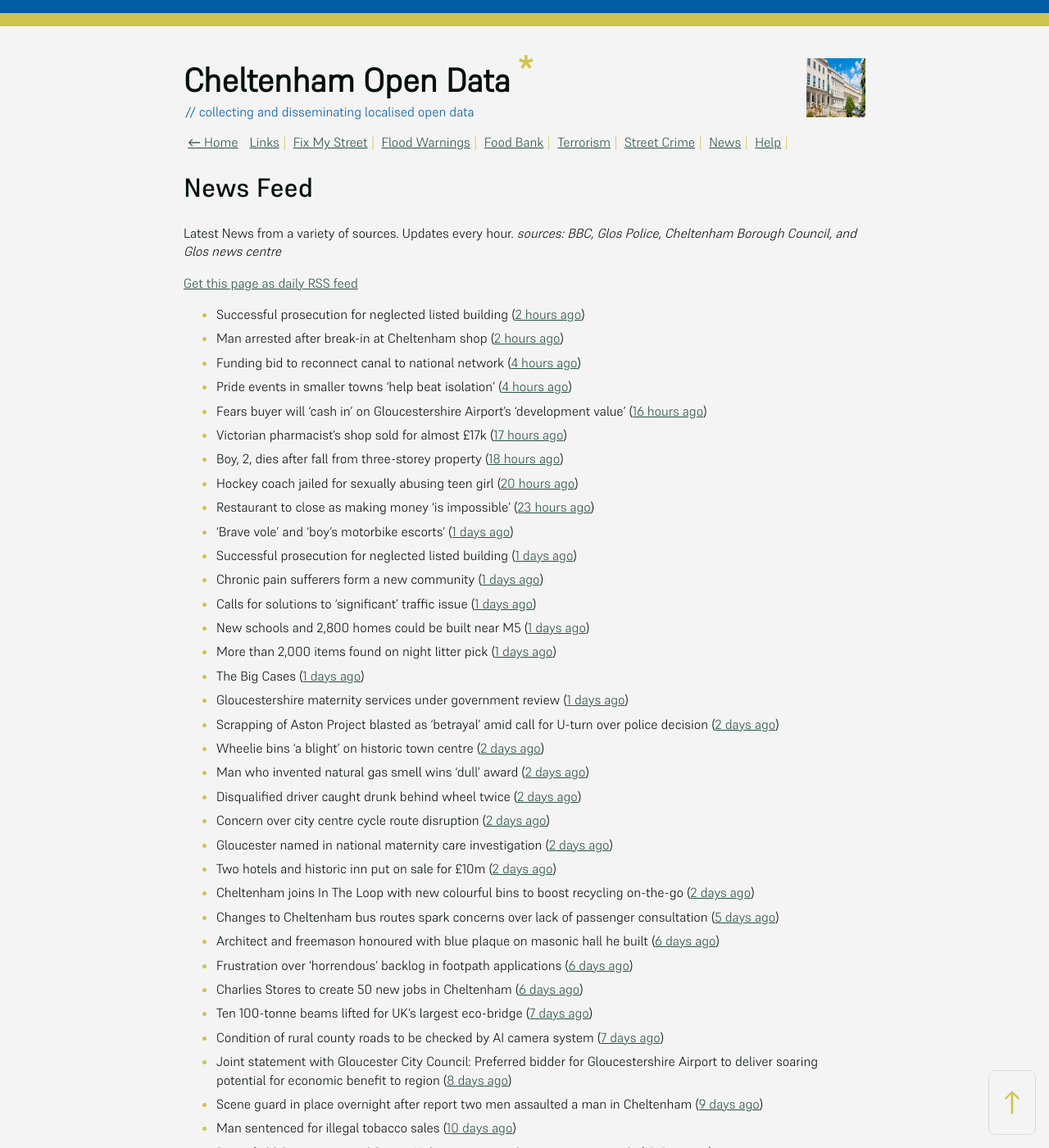
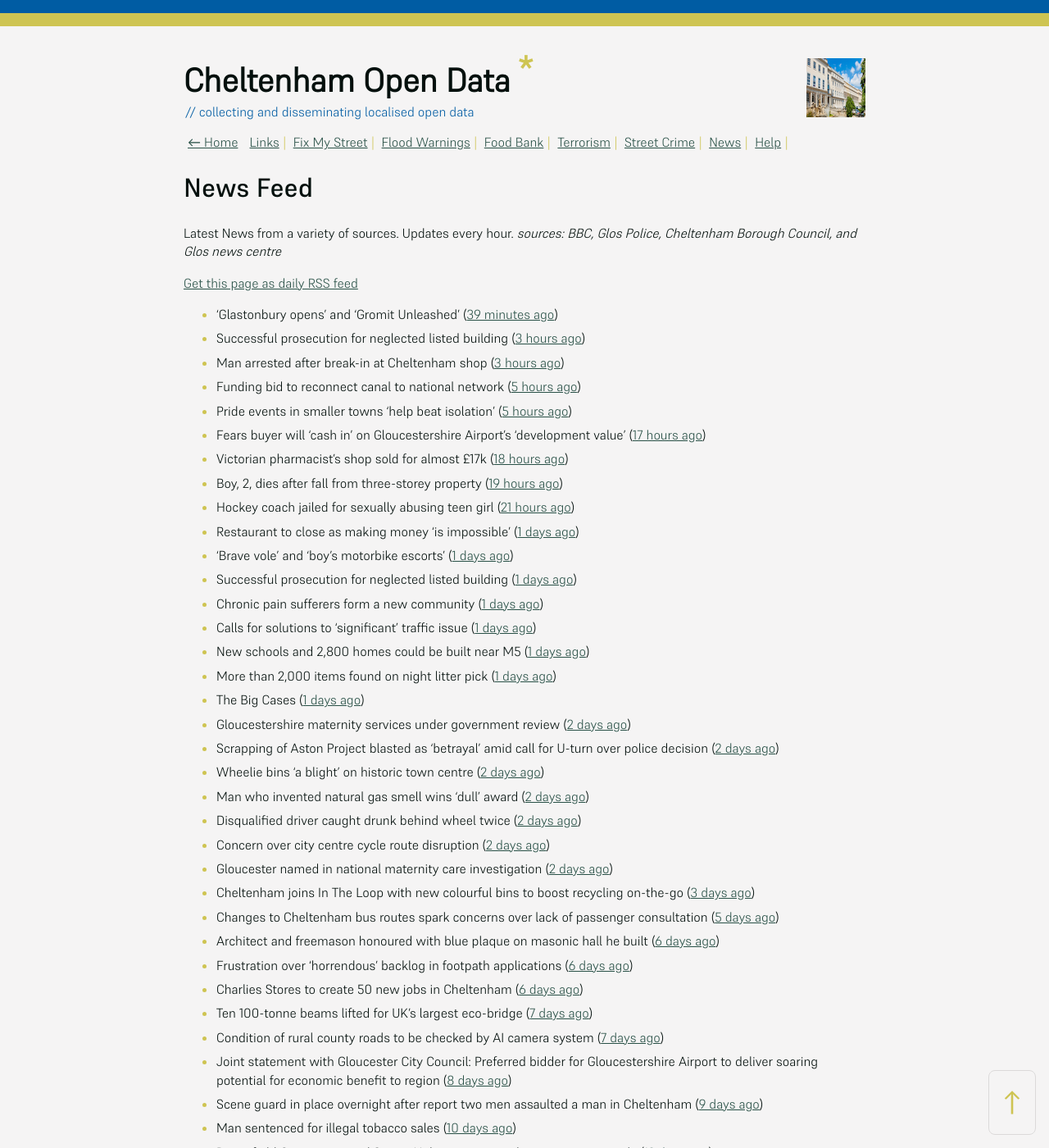
Before and after one commit to mat-0/cheltenham-open-data, a Jekyll site: the page built from _pages/news.md, in a window 1280 px wide and 1400 px high. Shown: the whole window at 82% size. Built offline with Jekyll 4.4.1, drawn with Linux system fonts in a browser that asks for light colours.

Commit message:
Updated 2025-06-26 10:57:58

```diff
--- a/_pages/news.md
+++ b/_pages/news.md
@@ -12,15 +12,16 @@ _sources: BBC, Glos Police, Cheltenham Borough Council, and Glos news centre_
 [Get this page as daily RSS feed](/daily.rss)
 
 <!-- news_marker starts -->
-- Successful prosecution for neglected listed building ([2 hours ago](https://gloucesternewscentre.co.uk/successful-prosecution-for-neglected-listed-building/))
-- Man arrested after break-in at Cheltenham shop ([2 hours ago](https://gloucesternewscentre.co.uk/man-arrested-after-break-in-at-cheltenham-shop/))
-- Funding bid to reconnect canal to national network ([4 hours ago](https://www.bbc.com/news/articles/cgmw1werzneo))
-- Pride events in smaller towns 'help beat isolation' ([4 hours ago](https://www.bbc.com/news/articles/c24v5vqj8dro))
-- Fears buyer will ‘cash in’ on Gloucestershire Airport’s ‘development value’ ([16 hours ago](https://gloucesternewscentre.co.uk/fears-buyer-will-cash-in-on-gloucestershire-airports-development-value/))
-- Victorian pharmacist's shop sold for almost £17k ([17 hours ago](https://www.bbc.com/news/articles/c3w41xw4ygwo))
-- Boy, 2, dies after fall from three-storey property ([18 hours ago](https://www.bbc.com/news/articles/crmvj3p192ko))
-- Hockey coach jailed for sexually abusing teen girl ([20 hours ago](https://www.bbc.com/news/articles/c8rpk5m5en0o))
-- Restaurant to close as making money 'is impossible' ([23 hours ago](https://www.bbc.com/news/articles/c307drj7zvjo))
+- 'Glastonbury opens' and 'Gromit Unleashed' ([39 minutes ago](https://www.bbc.com/news/articles/cx2g8xvd4qdo))
+- Successful prosecution for neglected listed building ([3 hours ago](https://gloucesternewscentre.co.uk/successful-prosecution-for-neglected-listed-building/))
+- Man arrested after break-in at Cheltenham shop ([3 hours ago](https://gloucesternewscentre.co.uk/man-arrested-after-break-in-at-cheltenham-shop/))
+- Funding bid to reconnect canal to national network ([5 hours ago](https://www.bbc.com/news/articles/cgmw1werzneo))
+- Pride events in smaller towns 'help beat isolation' ([5 hours ago](https://www.bbc.com/news/articles/c24v5vqj8dro))
+- Fears buyer will ‘cash in’ on Gloucestershire Airport’s ‘development value’ ([17 hours ago](https://gloucesternewscentre.co.uk/fears-buyer-will-cash-in-on-gloucestershire-airports-development-value/))
+- Victorian pharmacist's shop sold for almost £17k ([18 hours ago](https://www.bbc.com/news/articles/c3w41xw4ygwo))
+- Boy, 2, dies after fall from three-storey property ([19 hours ago](https://www.bbc.com/news/articles/crmvj3p192ko))
+- Hockey coach jailed for sexually abusing teen girl ([21 hours ago](https://www.bbc.com/news/articles/c8rpk5m5en0o))
+- Restaurant to close as making money 'is impossible' ([1 days ago](https://www.bbc.com/news/articles/c307drj7zvjo))
 - 'Brave vole' and 'boy's motorbike escorts' ([1 days ago](https://www.bbc.com/news/articles/cjd23ne3pz3o))
 - Successful prosecution for neglected listed building ([1 days ago](https://www.cheltenham.gov.uk/news/article/3023/successful_prosecution_for_neglected_listed_building))
 - Chronic pain sufferers form a new community ([1 days ago](https://www.bbc.com/news/articles/cp82n1ez6z8o))
@@ -28,15 +29,14 @@ _sources: BBC, Glos Police, Cheltenham Borough Council, and Glos news centre_
 - New schools and 2,800 homes could be built near M5 ([1 days ago](https://www.bbc.com/news/articles/c5y7dlwng0do))
 - More than 2,000 items found on night litter pick ([1 days ago](https://www.bbc.com/news/articles/cpvjmxvzj32o))
 - The Big Cases ([1 days ago](https://www.bbc.co.uk/iplayer/episode/m001z7w2))
-- Gloucestershire maternity services under government review ([1 days ago](https://www.bbc.co.uk/sounds/play/p0ll39jx))
+- Gloucestershire maternity services under government review ([2 days ago](https://www.bbc.co.uk/sounds/play/p0ll39jx))
 - Scrapping of Aston Project blasted as ‘betrayal’ amid call for U-turn over police decision ([2 days ago](https://gloucesternewscentre.co.uk/scrapping-of-aston-project-blasted-as-betrayal-amid-call-for-u-turn-over-police-decision/))
 - Wheelie bins 'a blight' on historic town centre ([2 days ago](https://www.bbc.com/news/articles/cn86y7dq8yeo))
 - Man who invented natural gas smell wins 'dull' award ([2 days ago](https://www.bbc.com/news/articles/cpw74x57p8po))
 - Disqualified driver caught drunk behind wheel twice ([2 days ago](https://www.bbc.com/news/articles/c0k75jkm43zo))
 - Concern over city centre cycle route disruption ([2 days ago](https://www.bbc.com/news/articles/cdez9y99k77o))
 - Gloucester named in national maternity care investigation ([2 days ago](https://www.bbc.com/news/articles/c994x95yygyo))
-- Two hotels and historic inn put on sale for £10m ([2 days ago](https://www.bbc.com/news/articles/c5y0vl7v84xo))
-- Cheltenham joins In The Loop with new colourful bins to boost recycling on-the-go ([2 days ago](https://www.cheltenham.gov.uk/news/article/3022/cheltenham_joins_in_the_loop_with_new_colourful_bins_to_boost_recycling_on-the-go))
+- Cheltenham joins In The Loop with new colourful bins to boost recycling on-the-go ([3 days ago](https://www.cheltenham.gov.uk/news/article/3022/cheltenham_joins_in_the_loop_with_new_colourful_bins_to_boost_recycling_on-the-go))
 - Changes to Cheltenham bus routes spark concerns over lack of passenger consultation ([5 days ago](https://gloucesternewscentre.co.uk/changes-to-cheltenham-bus-routes-spark-concerns-over-lack-of-passenger-consultation/))
 - Architect and freemason honoured with blue plaque on masonic hall he built ([6 days ago](https://gloucesternewscentre.co.uk/architect-and-freemason-honoured-with-blue-plaque-on-masonic-hall-he-built/))
 - Frustration over ‘horrendous’ backlog in footpath applications ([6 days ago](https://gloucesternewscentre.co.uk/frustration-over-horrendous-backlog-in-footpath-applications/))
```
Also changed, not shown: _data/flood.json (+4 -4 lines), _pages/fix-my-street.md (+3 -3 lines), index.md (+5 -5 lines).
